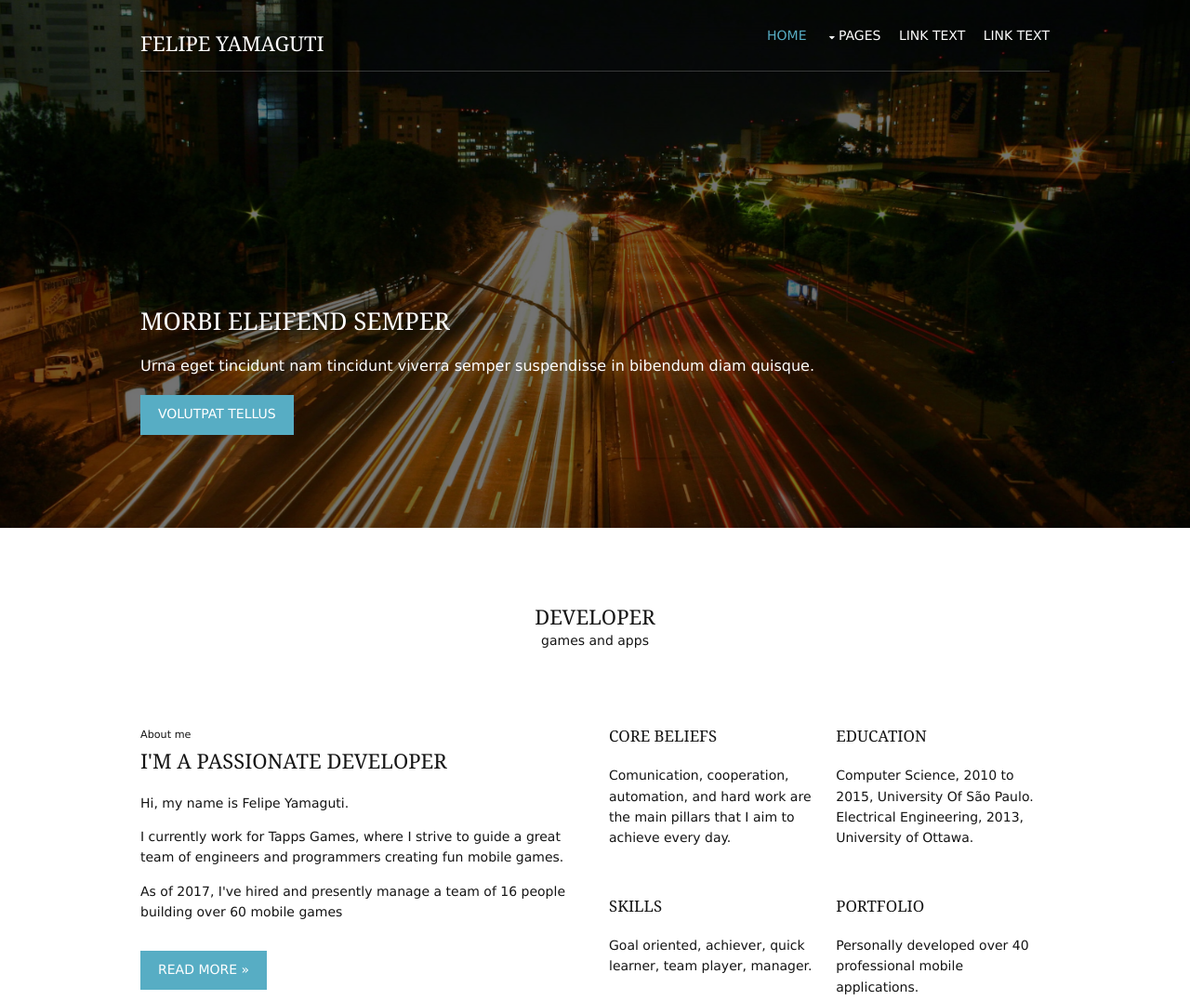
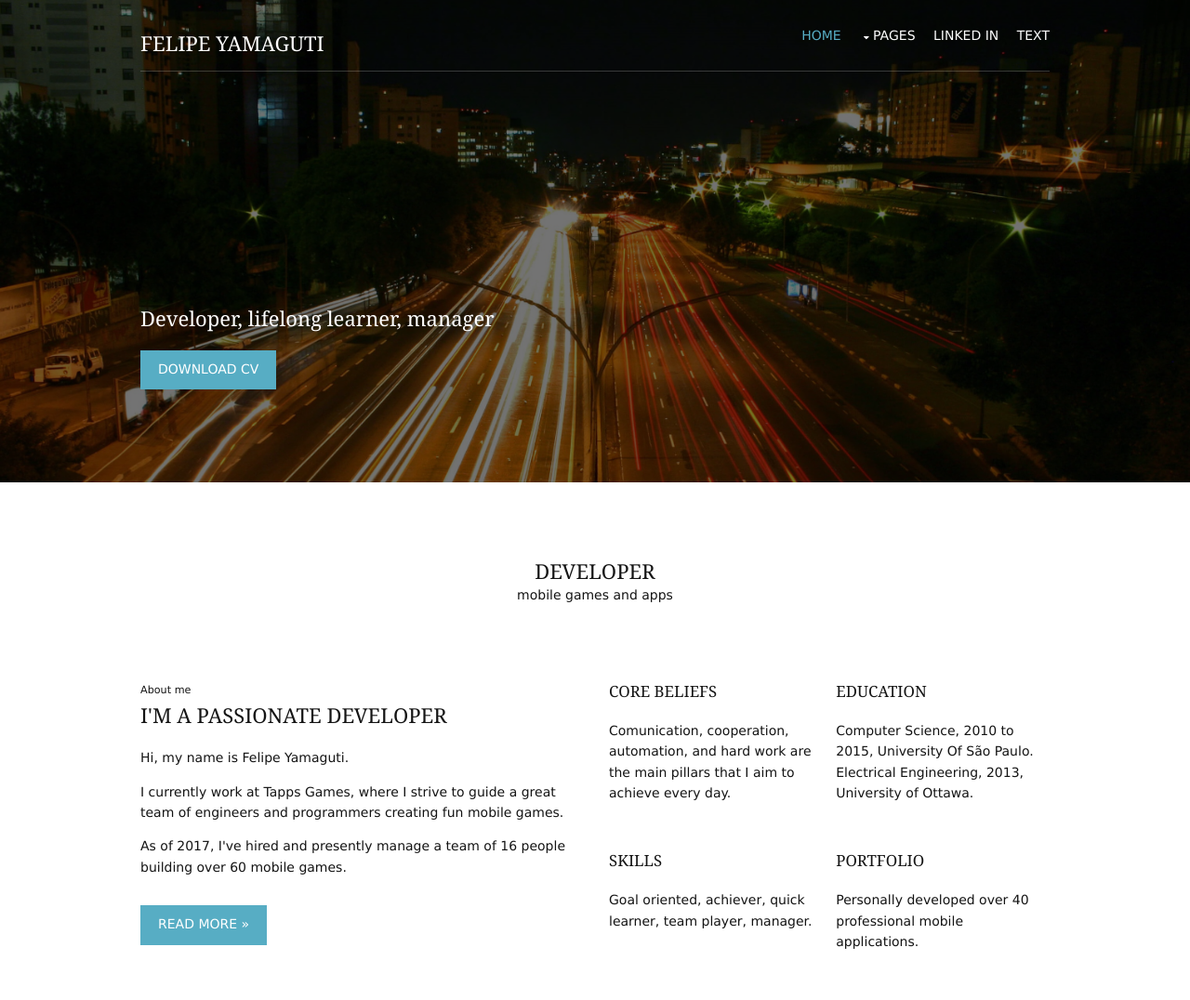
Before and after one commit to Yamaguti/yamaguti.github.io, a plain HTML site: page index.html in a window 1280 px wide. Shown: the top 1076 px of the page at 93% size. Drawn offline with Linux system fonts and the light colour scheme.

Commit message:
Updating front page

```diff
--- a/index.html
+++ b/index.html
@@ -36,8 +36,8 @@ Licence URI: http://www.os-templates.com/template-terms
               <li><a href="pages/basic-grid.html">Basic Grid</a></li>
             </ul>
           </li>
-          <li><a href="#">Link Text</a></li>
-          <li><a href="#">Link Text</a></li>
+          <li><a href="https://www.linkedin.com/in/felipe-yamaguti-28667024/">Linked In</a></li>
+          <li><a href="#">TEXT</a></li>
         </ul>
       </nav>
     </header>
@@ -46,9 +46,9 @@ Licence URI: http://www.os-templates.com/template-terms
     <div id="pageintro" class="hoc clear">
       <!-- ################################################################################################ -->
       <article>
-        <h2 class="heading">Morbi eleifend semper</h2>
-        <p>Urna eget tincidunt nam tincidunt viverra semper suspendisse in bibendum diam quisque.</p>
-        <footer><a class="btn" href="#">Volutpat tellus</a></footer>
+        <h6 style="text-transform:none">Developer, lifelong learner, manager</h6>
+        <footer><a class="btn" href="#">Download CV</a></footer>
+        <!-- TODO colocar CV AQUI -->
       </article>
       <!-- ################################################################################################ -->
     </div>
@@ -65,15 +65,15 @@ Licence URI: http://www.os-templates.com/template-terms
     <!-- ################################################################################################ -->
     <div class="sectiontitle">
       <h6 class="heading">Developer</h6>
-      <p>games and apps</p>
+      <p>mobile games and apps</p>
     </div>
     <div class="group">
       <div class="one_half first">
         <p class="font-xs nospace">About me</p>
         <h6 class="heading">I'm a passionate developer</h6>
         <p>Hi, my name is Felipe Yamaguti. </p>
-        <p>I currently work for Tapps Games, where I strive to guide a great team of engineers and programmers creating fun mobile games.</p>
-        <p class="btmspace-30"> As of 2017, I've hired and presently manage a team of 16 people building over 60 mobile games </p>
+        <p>I currently work at Tapps Games, where I strive to guide a great team of engineers and programmers creating fun mobile games.</p>
+        <p class="btmspace-30"> As of 2017, I've hired and presently manage a team of 16 people building over 60 mobile games.</p>
         <footer><a class="btn" href="#">Read More &raquo;</a></footer>
         <!-- TODO link to about page -->
       </div>
```
